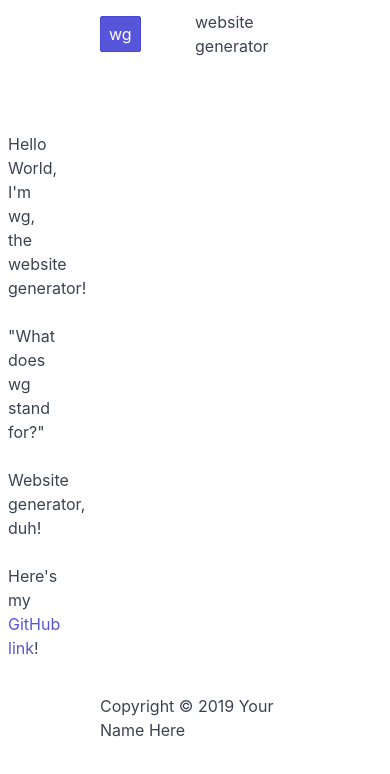
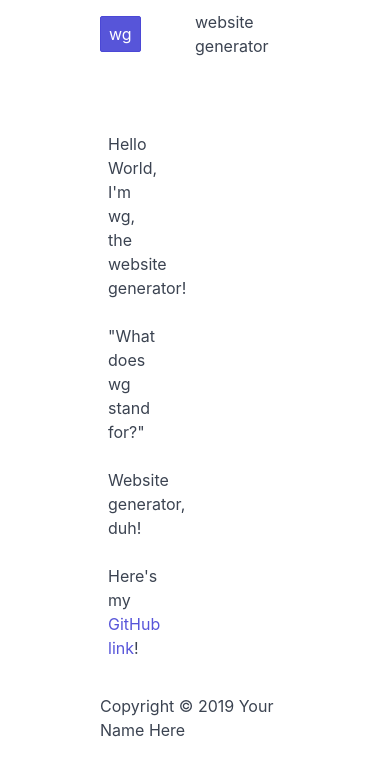
Before and after one commit to abelgraham/wg, a plain HTML site: page docs/index.html in a window 390 px wide. Drawn offline with Linux system fonts and the light colour scheme.

Commit message:
Added padding to body

```diff
--- a/docs/default.css
+++ b/docs/default.css
@@ -7,3 +7,8 @@ header, footer{
 header {
     margin-bottom: 50px;
 }
+
+.content {
+    padding-left: 100px;
+    padding-right: 100px;
+}
--- a/docs/index.html
+++ b/docs/index.html
@@ -21,14 +21,17 @@
     </section>
   </header>
 
-  <div class="container grid-lg">
-    <div class="columns">
-      <div class="column col-xs-1"><p>Hello World, I'm wg, the website generator!</p>
+  <body>
+    <div class="content">
+      <div class="container grid-lg">
+	<div class="columns">
+	  <div class="column col-xs-1"><p>Hello World, I'm wg, the website generator!</p>
 <p>"What does wg stand for?"</p>
 <p>Website generator, duh!</p>
 <p>Here's my <a href="https://github.com/abelgraham/wg">GitHub link</a>!</p>
 </div>
-    </div>
+	</div>
+      </div>
   </div>
 
   <footer>
--- a/styles/default.css
+++ b/styles/default.css
@@ -7,3 +7,8 @@ header, footer{
 header {
     margin-bottom: 50px;
 }
+
+.content {
+    padding-left: 100px;
+    padding-right: 100px;
+}
```
Also changed, not shown: 1 other file.
